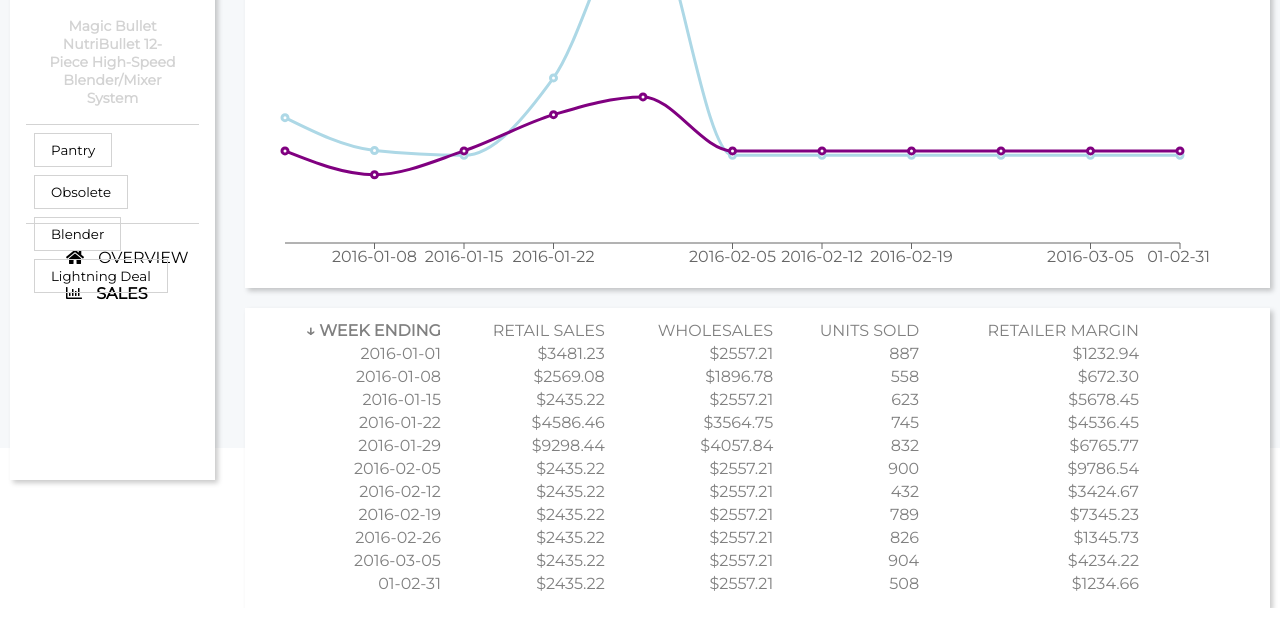
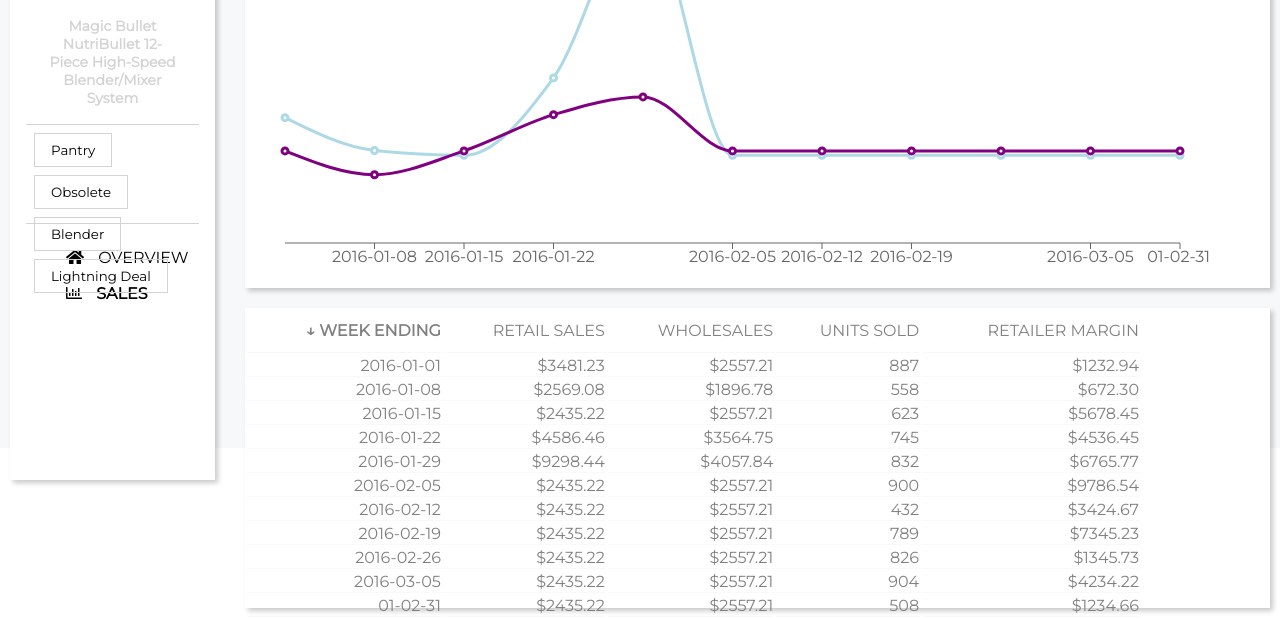
Before and after one commit to barisozcetin/stackline-project, a React app: page / in a window 1280 px wide. Shown: the part 322-941 px from the top of the page. Built offline with nearby package versions, Linux system fonts and the light colour scheme.

Commit message:
table border added

```diff
--- a/src/index.css
+++ b/src/index.css
@@ -164,7 +164,6 @@
 }
 
 thead {
-	border: 1px lightgray solid;
 	margin: 5px;
 }
 
@@ -180,3 +179,12 @@
 .arrow.reverse {
 	transform: rotate(180deg);
 }
+
+thead th {
+	border-bottom: 1px solid rgba(246, 248, 250, 1);
+	padding-bottom: 12px;
+}
+
+tbody td {
+	border-bottom: 1px solid rgba(246, 248, 250, .8);
+}
```
